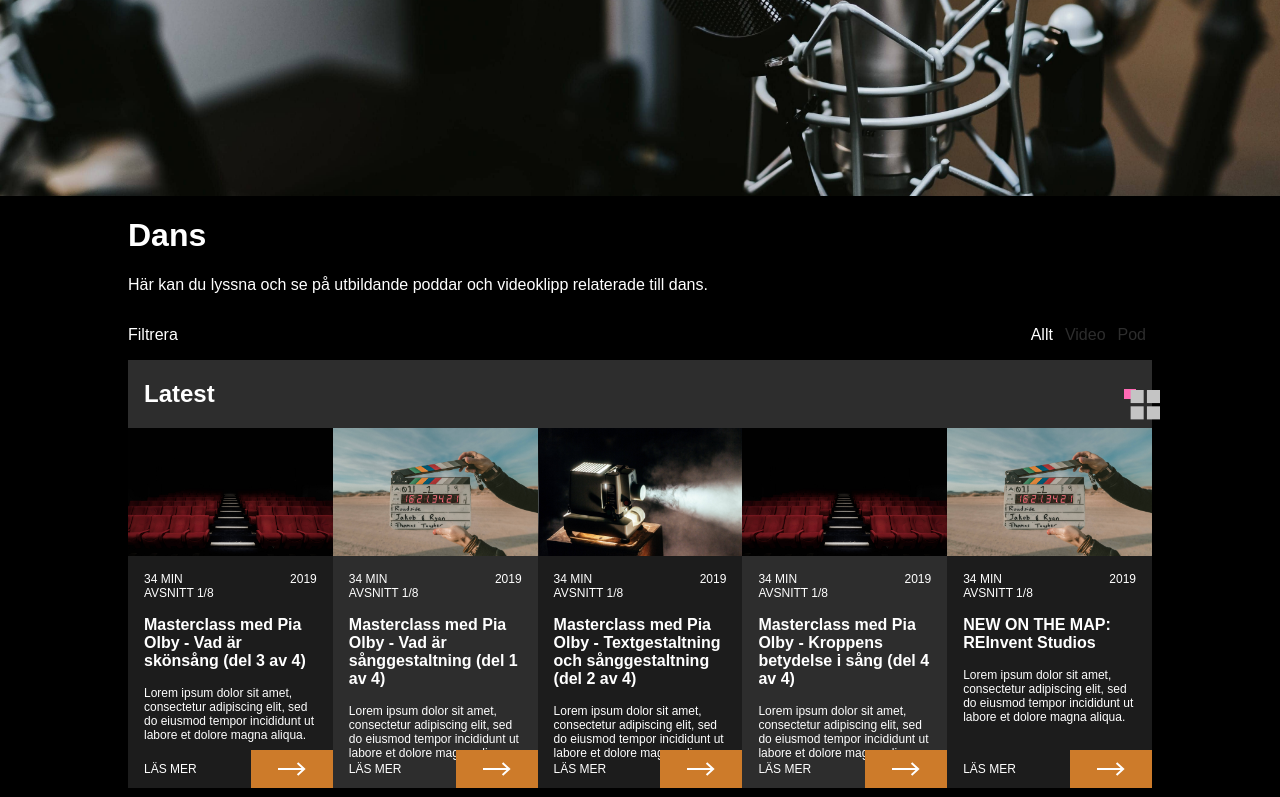
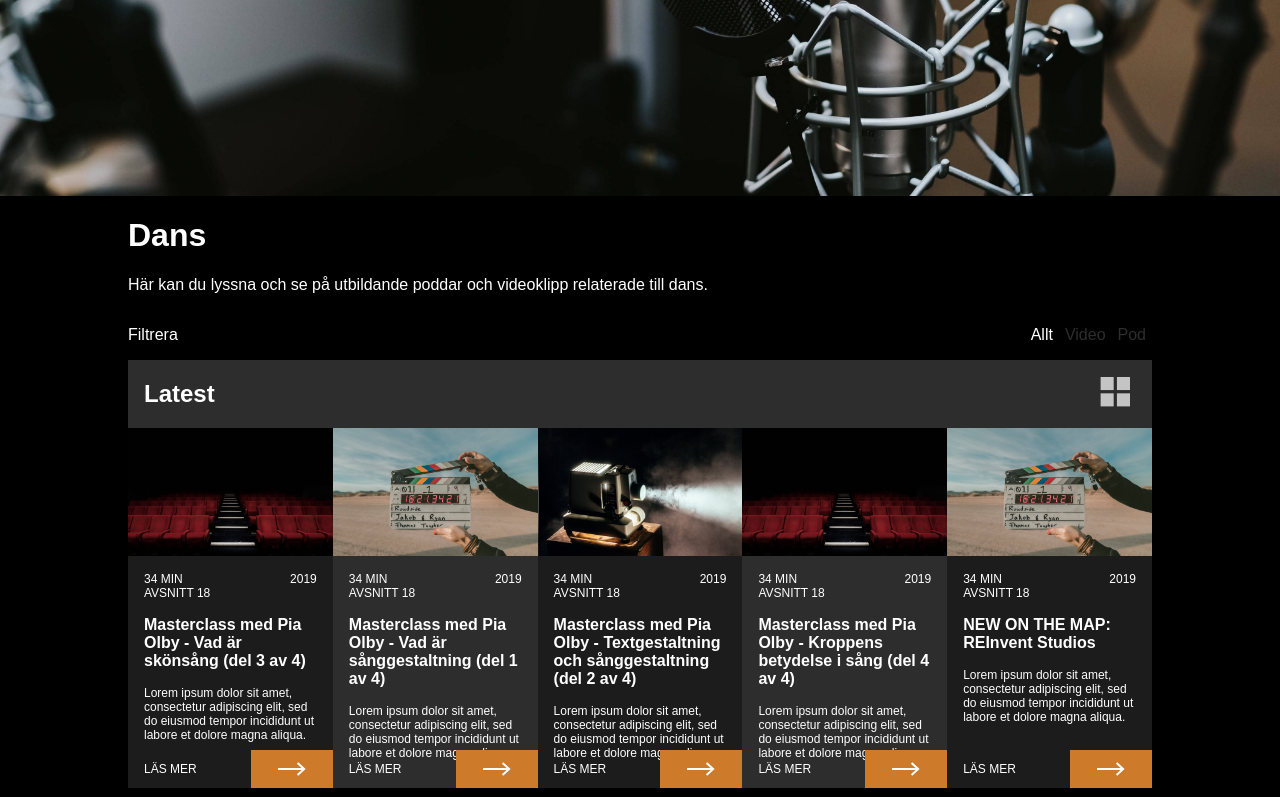
Before and after one commit to brooman/Kulturakademin, a React (Create React App) app: page /discover in a window 1280 px wide. Shown: the part 364-1161 px from the top of the page. Built offline with nearby package versions, Linux system fonts and the light colour scheme; a web font is replaced by a local one.

Commit message:
Changed p tag to span

```diff
--- a/src/components/DiscoverCard/index.js
+++ b/src/components/DiscoverCard/index.js
@@ -6,6 +6,7 @@ import ReadMoreIcon from '../../icons/ReadMoreIcon'
 import styles from './index.module.scss'
 
 const DiscoverCard = props => {
+  // Just fake data wich will update with data from api later
   const year = '2019'
   const length = '34'
   const episodeNo = '1'
@@ -24,12 +25,18 @@ const DiscoverCard = props => {
       <div className={styles.body}>
         <div className={styles.content}>
           <div className={styles.cardInfo}>
-            <p>{length} min</p>
+            <p>
+              <span>{length}</span>
+              <span> min</span>
+            </p>
             <p>{year}</p>
           </div>
           <div className={styles.episodeInfo}>
-            <p>Avsnitt {episodeNo}/</p>
-            <p>{episodeNos}</p>
+            <p>
+              <span>Avsnitt </span>
+              <span>{episodeNo}</span>
+              <span>{episodeNos}</span>
+            </p>
           </div>
           <h3>{title}</h3>
           <p className={styles.description}>{content}</p>
--- a/src/components/DiscoverGroup/index.module.scss
+++ b/src/components/DiscoverGroup/index.module.scss
@@ -7,13 +7,6 @@
   padding: 0 1rem;
 
   background-color: $defaultLightDark;
-
-  button {
-    width: 10px;
-    height: 10px;
-    border: none;
-    background-color: hotpink;
-  }
 }
 
 .body {
```
